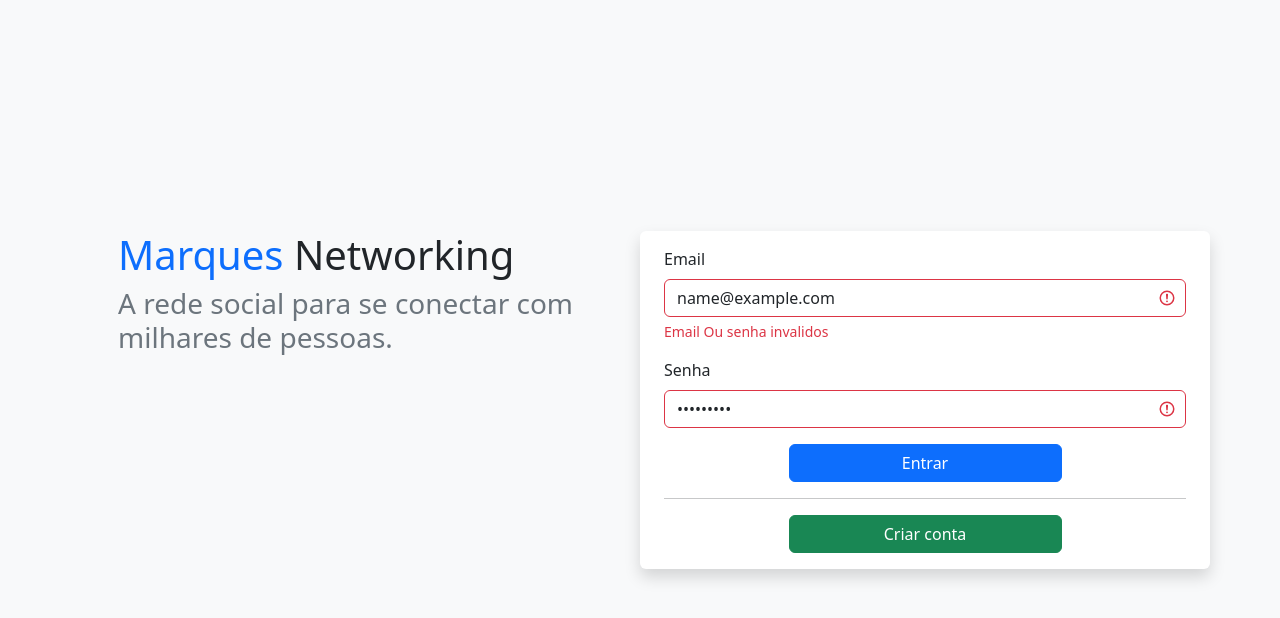
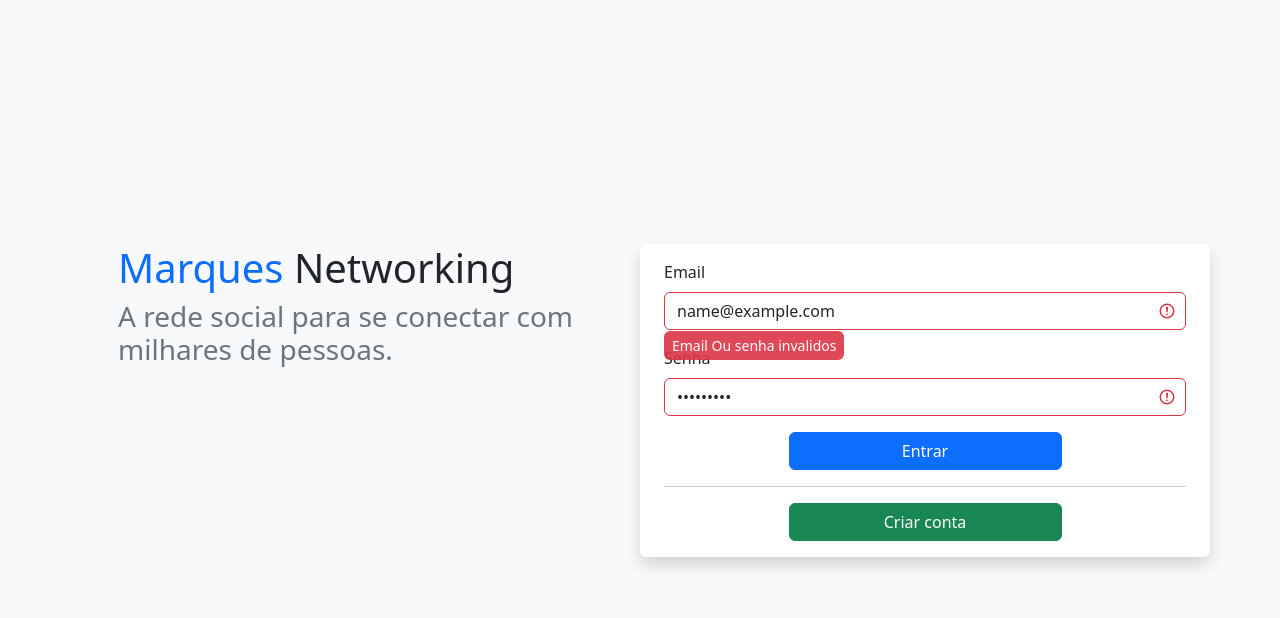
Before and after one commit to JoaoVMarques/social-network, a React (Create React App) app: page / in a window 1280 px wide. Both pictures are taken after typing "name@example.com", "Sample123" into the empty fields and a click on the button "Entrar". Shown: the top 618 px of the page. Built offline with nearby package versions, Linux system fonts and the light colour scheme.

Commit message:
Refatorando Tela inicial e melhorando escrita do erro de senha

```diff
--- a/src/components/FormLogin.jsx
+++ b/src/components/FormLogin.jsx
@@ -19,6 +19,7 @@ function FormLogin() {
   }
 
   function setField(field, value) {
+    setLoginError(false);
     setForm({
       ...form,
       [field]: value,
@@ -49,7 +50,7 @@ function FormLogin() {
     <Form>
       <Container>
         <Row>
-          <Form.Group className="mb-3" controlId="formEmail">
+          <Form.Group className="mb-3 position-relative" controlId="formEmail">
             <Form.Label>Email</Form.Label>
             <Form.Control
               type="email"
@@ -58,12 +59,10 @@ function FormLogin() {
               onChange={ ({target}) => setField('email', target.value) }
               isInvalid={ loginError }
             />
-            <Form.Control.Feedback type="invalid">
+            <Form.Control.Feedback tooltip type="invalid">
               { loginError && 'Email Ou senha invalidos' }
             </Form.Control.Feedback>
           </Form.Group>
-        </Row>
-        <Row>
           <Form.Group className="mb-3" controlId="formPassword">
             <Form.Label>Senha</Form.Label>
             <Form.Control
--- a/src/components/FormRegister.jsx
+++ b/src/components/FormRegister.jsx
@@ -66,6 +66,7 @@ function FormRegister(props) {
               <Form.Control
                 type="email"
                 name="email"
+                autoFocus
                 placeholder="Endereço de email"
                 onChange={ ({target}) => setField('email', target.value) }
                 isInvalid={ !!errors.email }
@@ -84,7 +85,6 @@ function FormRegister(props) {
                 className='mb-2'
                 type="text"
                 placeholder='nomeDeUsuario'
-                autoFocus
                 onChange={ ({target}) => setField('username', target.value) }
                 isInvalid={ !!errors.username }
                 required
--- a/src/context/Provider.jsx
+++ b/src/context/Provider.jsx
@@ -30,7 +30,7 @@ function Provider({ children }) {
         passwordRegex
       );
       return result ? false
-        : 'A senha precisa ter no minimo 8 caracteres e no minimo 1 letra e 1 número';
+        : 'A senha precisa ter no minimo 8 caracteres, 1 letra e 1 número';
 
     }
     return 'Insira uma senha.';
--- a/src/pages/Login.jsx
+++ b/src/pages/Login.jsx
@@ -8,10 +8,10 @@ function Login() {
     <div className="d-flex bg-light main-page">
       <Container className="d-flex align-items-center">
         <Row>
-          <Col className="px-5" xs={ 12 } md={ 6 }>
+          <Col className="px-5" md={ 6 }>
             <LoginTitle />
           </Col>
-          <Col className="bg-white py-3 rounded shadow border-left" xs={ 12 } md={ 6 }>
+          <Col className="bg-white py-3 rounded shadow border-left" md={ 6 }>
             <FormLogin />
           </Col>
         </Row>
```
